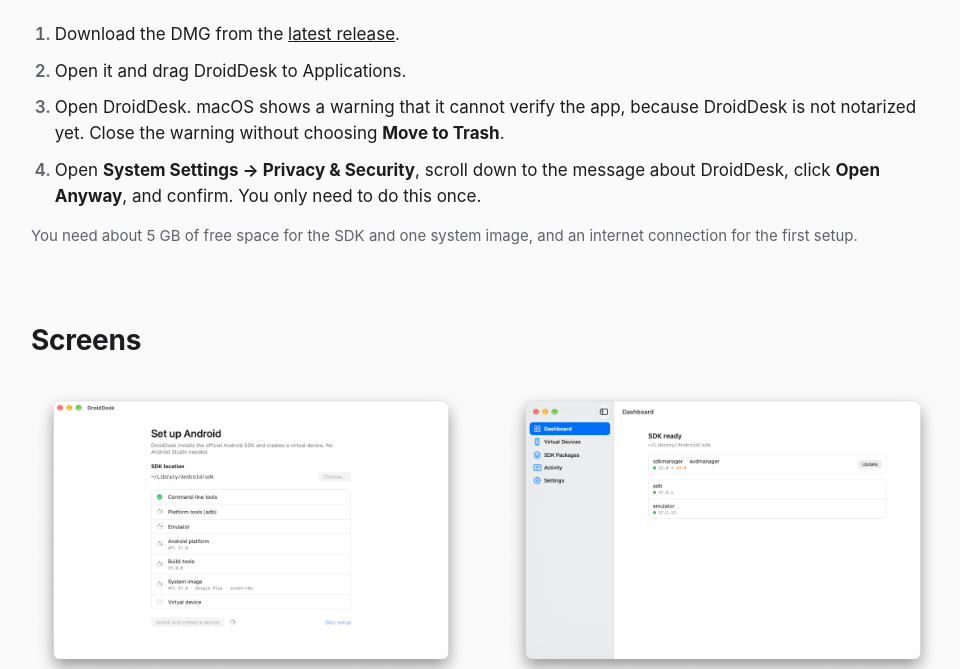
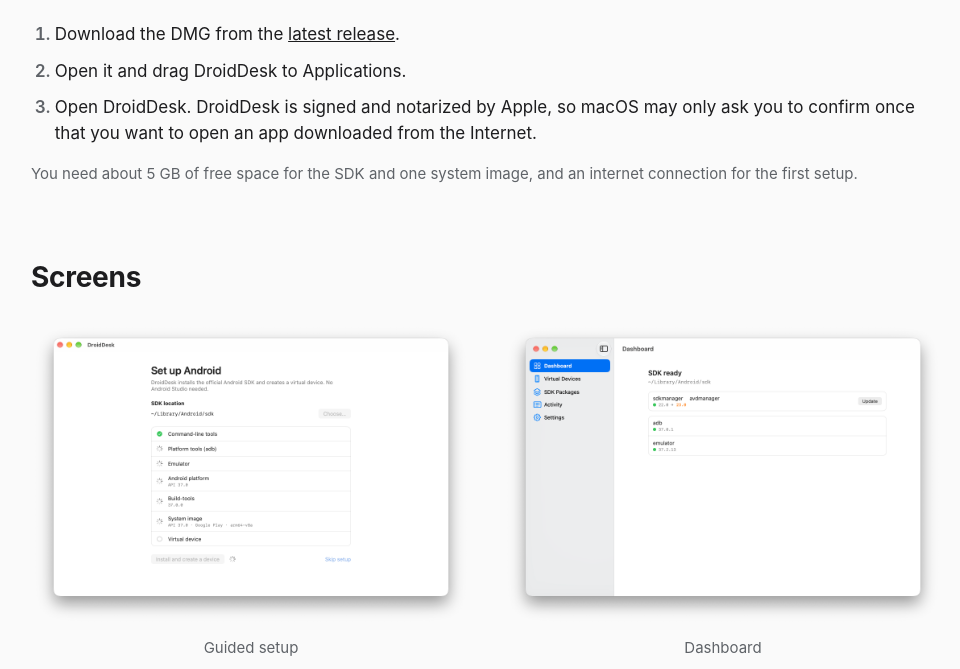
Before and after one commit to tduforet/DroidDesk, a plain HTML site: page docs/index.html in a window 1280 px wide. Shown: the part 1671-2340 px from the top of the page, without its empty margins (153-1113 px from the left). Drawn offline with Linux system fonts and the light colour scheme.

Commit message:
Drop the Open Anyway steps now that the release is notarized.
Co-Authored-By: Claude Sonnet 5.5 <noreply@anthropic.com>

```diff
--- a/docs/index.html
+++ b/docs/index.html
@@ -61,8 +61,7 @@
         <ol class="steps">
           <li>Download the DMG from the <a href="https://github.com/tduforet/DroidDesk/releases/latest">latest release</a>.</li>
           <li>Open it and drag DroidDesk to Applications.</li>
-          <li>Open DroidDesk. macOS shows a warning that it cannot verify the app, because DroidDesk is not notarized yet. Close the warning without choosing <strong>Move to Trash</strong>.</li>
-          <li>Open <strong>System Settings → Privacy &amp; Security</strong>, scroll down to the message about DroidDesk, click <strong>Open Anyway</strong>, and confirm. You only need to do this once.</li>
+          <li>Open DroidDesk. DroidDesk is signed and notarized by Apple, so macOS may only ask you to confirm once that you want to open an app downloaded from the Internet.</li>
         </ol>
         <p class="note">You need about 5 GB of free space for the SDK and one system image, and an internet connection for the first setup.</p>
       </section>
```
Also changed, not shown: 1 other file.
